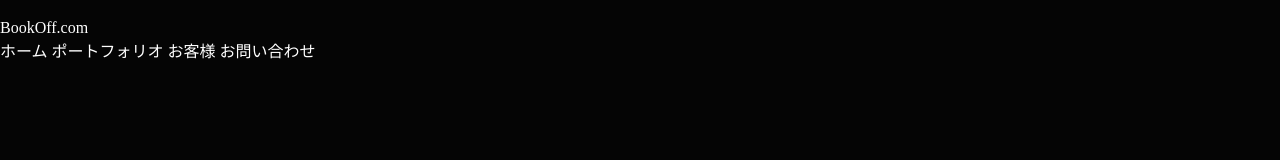
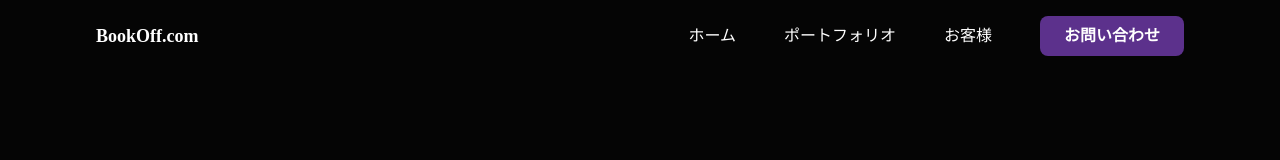
Before and after one commit to violet-koki/PlaygroundTailwindCSS, a website: page src/index.html in a window 1280 px wide. Drawn offline with Linux system fonts and the light colour scheme.

Commit message:
feat: font-awesomeのリンク、ハンバーガーメニューの追加

```diff
--- a/src/index.html
+++ b/src/index.html
@@ -6,20 +6,28 @@
     <meta name="viewport" content="width=device-width, initial-scale=1.0">
     <title>Playground of TailwindCSS</title>
     <link href="./output.css" rel="stylesheet">
+    <link rel="stylesheet" href="https://cdnjs.cloudflare.com/ajax/libs/font-awesome/6.7.1/css/all.min.css"
+        integrity="sha512-5Hs3dF2AEPkpNAR7UiOHba+lRSJNeM2ECkwxUIxC1Q/FLycGTbNapWXB4tP889k5T5Ju8fs4b1P5z/iB4nMfSQ=="
+        crossorigin="anonymous" referrerpolicy="no-referrer" />
 </head>
 
 <body class="font-poppins bg-body text-white">
     <header class="py-4">
-        <div class="container mx-auto">
-            <div>BookOff.com</div>
-            <div>
-                <a href="#home">ホーム</a>
-                <a href="#home">ポートフォリオ</a>
-                <a href="#home">お客様</a>
-                <a href="#home"><button>お問い合わせ</button></a>
+        <div class="container mx-auto flex justify-between items-center px-8 md:px-14 lg:px-24 w-full">
+            <div class="text-lg font-bold">BookOff.com</div>
+            <div class="space-x-12 hidden md:flex items-center">
+                <a href="#home" class="hover:text-selected-text transition-all duration-300">ホーム</a>
+                <a href="#home" class="hover:text-selected-text transition-all duration-300">ポートフォリオ</a>
+                <a href="#home" class="hover:text-selected-text transition-all duration-300">お客様</a>
+                <a href="#home" class="">
+                    <button class="px-6 py-2 bg-thema font-bold rounded-lg hover:bg-purple-600 transition-all duration-300">お問い合わせ</button></a>
+            </div>
+            <div class="md:hidden">
+                <i class="fa-solid fa-bars"></i>
             </div>
         </div>
     </header>
+    <div id="home" class="container mt-16 flex justify-between items-center mx-auto px-8 md:px-14 lg:px-8"></div>
 </body>
 
 </html>
--- a/tailwind.config.js
+++ b/tailwind.config.js
@@ -5,7 +5,9 @@ module.exports = {
     extend: {
       colors: {
         body: '#050505',
-        white: '#ffffff'
+        white: '#ffffff',
+        "selected-text": "#A3A3FF",
+        thema: "#5c318c"
       },
     },
     fontFamily: {
```
Also changed, not shown: src/output.css.
